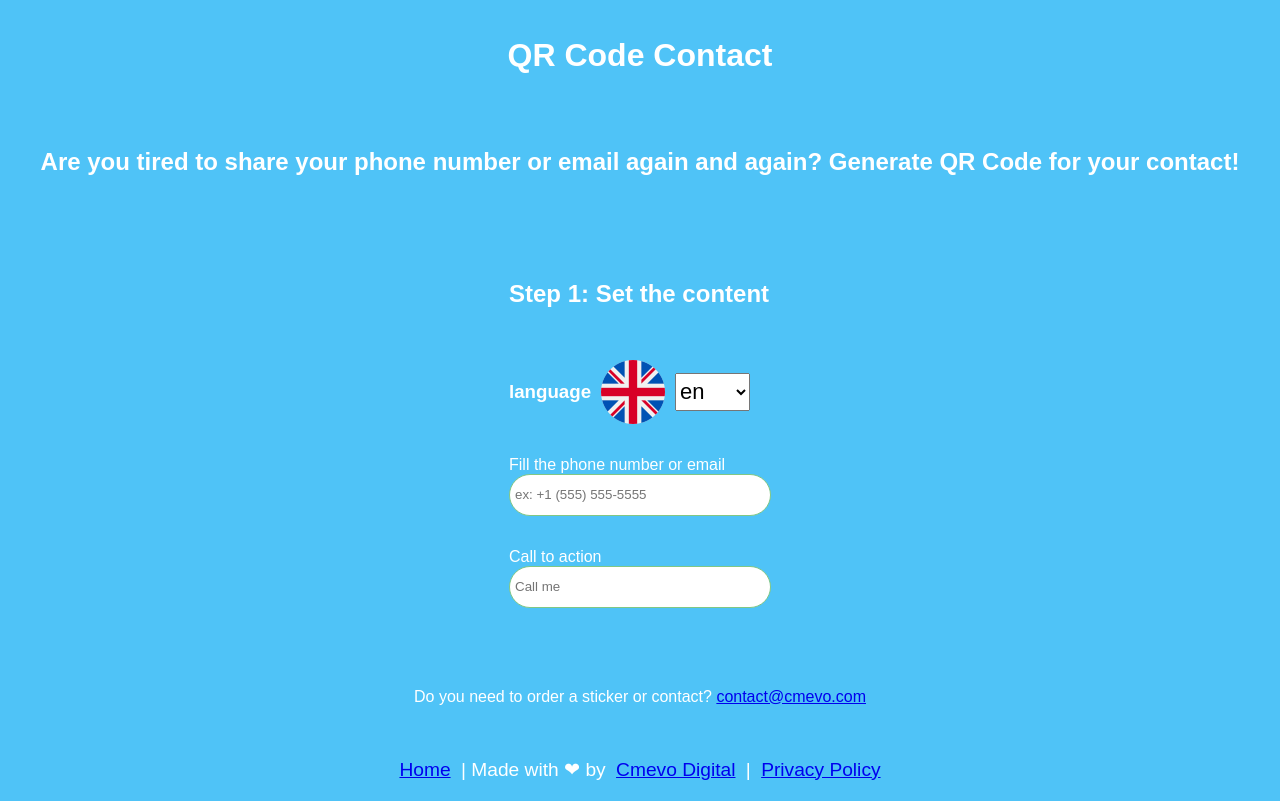
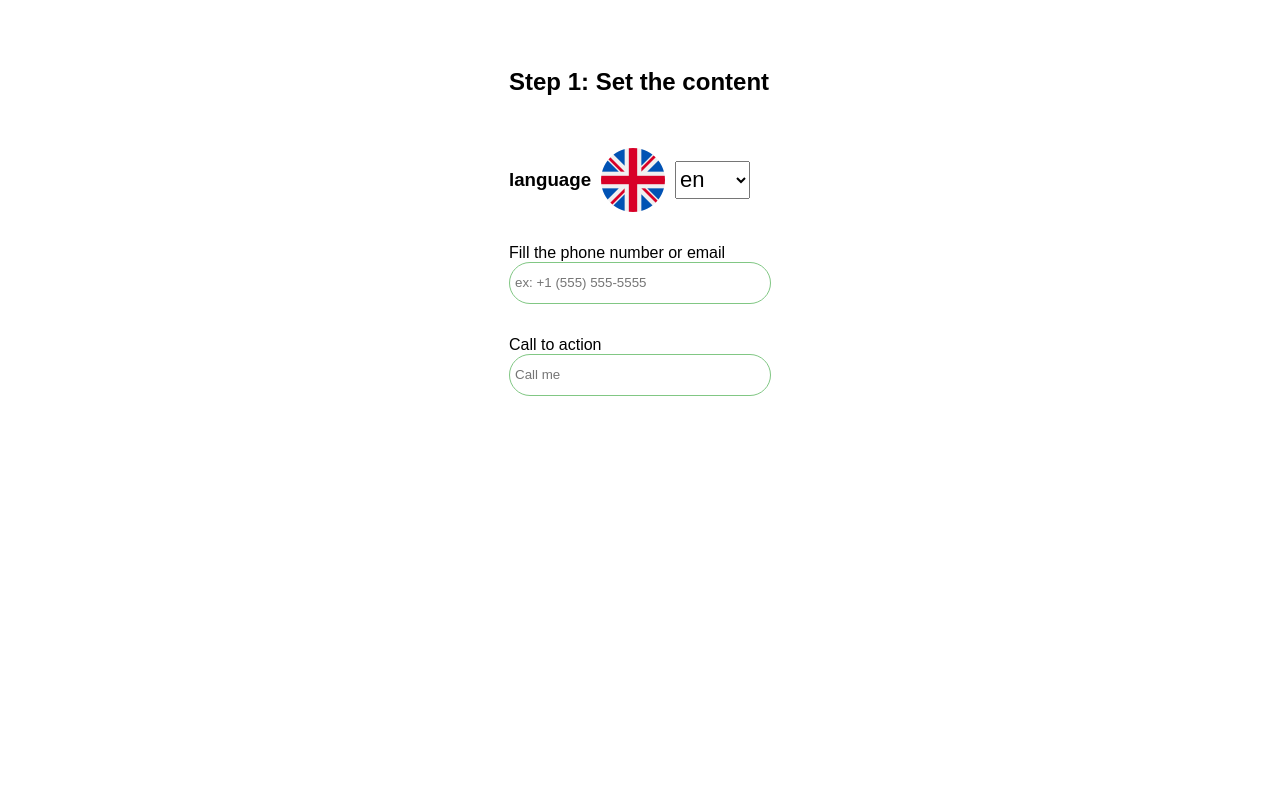
Before and after one commit to boobo94/qrcodecontact, a Vue app: page / in a window 1280 px wide. Built offline with nearby package versions, Linux system fonts and the light colour scheme.

Commit message:
Remove title and prepare for iframe

```diff
--- a/src/App.vue
+++ b/src/App.vue
@@ -1,20 +1,14 @@
 <template>
   <router-view />
-  <FooterSection />
 </template>
 
 <script setup>
-import FooterSection from './components/FooterSection.vue';
 </script>
 
 <style>
 body {
   padding: 0;
   margin: 0;
-  background-color: #4FC3F7;
-  background-size: cover;
-  background-repeat: no-repeat;
   font-family: Arial, Helvetica, sans-serif;
-  color: white;
 }
 </style>
--- a/src/components/QrGenerator.vue
+++ b/src/components/QrGenerator.vue
@@ -4,14 +4,6 @@
       v-if="scope.showSharePopup"
       @onClose="scope.showSharePopup = !scope.showSharePopup"
     />
-
-    <div class="row justify-content-center">
-      <h1>{{ t("page_title") }}</h1>
-    </div>
-
-    <div class="row justify-content-center">
-      <h2>{{ t("page_subtitle") }}</h2>
-    </div>
 
     <div class="container">
       <div class="row">
@@ -74,12 +66,6 @@
       </div>
     </div>
 
-    <div class="row justify-content-center">
-      <p>
-        {{ t("contact_title") }}
-        <a href="mailto:contact@cmevo.com">contact@cmevo.com</a>
-      </p>
-    </div>
   </div>
 </template>
 
@@ -99,28 +85,20 @@ const scope = reactive({
 const { t } = useI18n({
   messages: {
     en: {
-      page_title: 'QR Code Contact',
-      page_subtitle:
-        'Are you tired to share your phone number or email again and again? Generate QR Code for your contact!',
       download: 'Download',
       line1_label: 'Call to action',
       line1_placeholder: 'Call me',
       line2_label: 'Fill the phone number or email',
       title_step1: 'Step 1: Set the content',
       title_step2: 'Step 2: Preview',
-      contact_title: 'Do you need to order a sticker or contact?',
     },
     ro: {
-      page_title: 'QR Code Contact',
-      page_subtitle:
-        'Te-ai săturat să distribui numărul de telefon sau adresa de email? Generează codul QR pentru a fi contactat!',
       download: 'Descarcă',
       line1_label: 'Call to action',
       line1_placeholder: 'Sună-mă',
       line2_label: 'Introdu numărul de telefon sau adresa de email',
       title_step1: 'Pasul 1: Alege conținutul',
       title_step2: 'Pasul 2: Previzualizare',
-      contact_title: 'Vrei să comanzi un sticker sau să ne contactezi?',
     },
   },
 });
```
